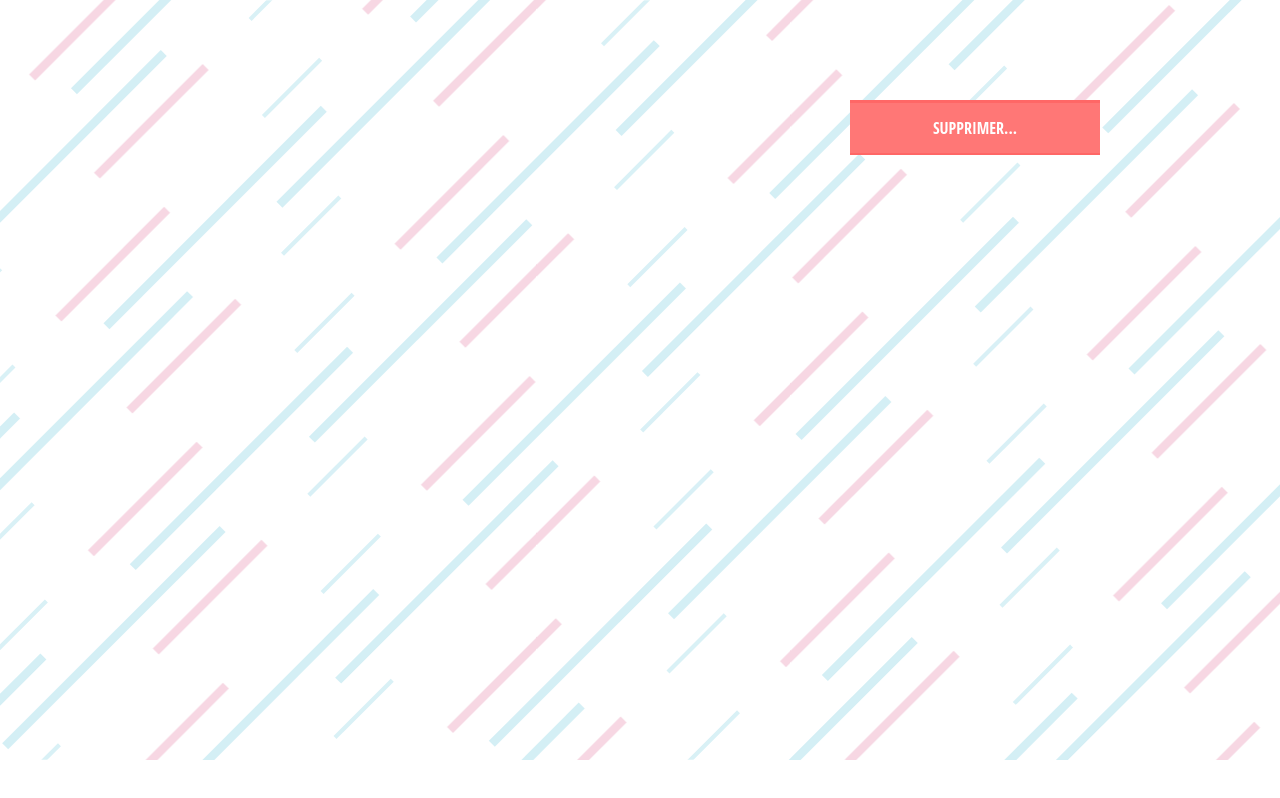
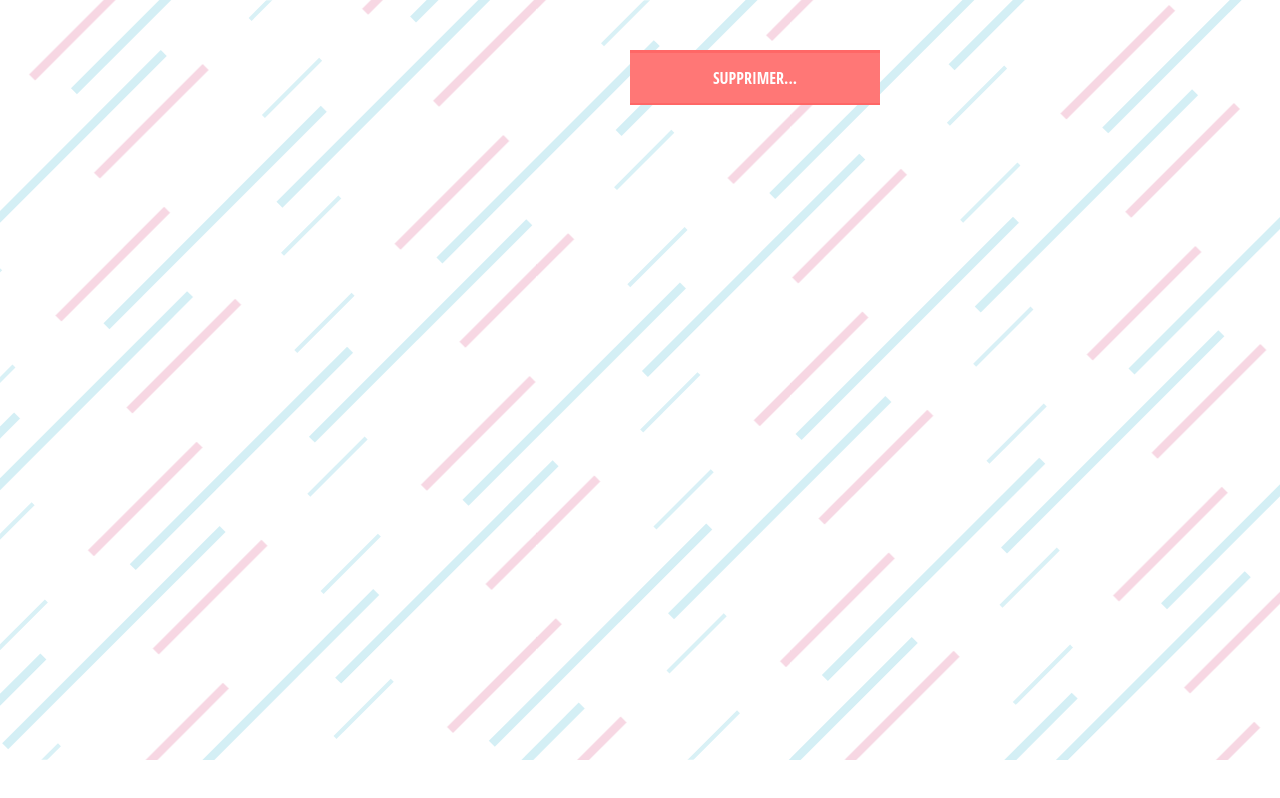
Before and after one commit to Klamin220/FenouilCefSharp, a plain HTML site: page publicites.html in a window 1280 px wide. Drawn offline with Linux system fonts and the light colour scheme.

Commit message:
Update publicites.html

```diff
--- a/publicites.html
+++ b/publicites.html
@@ -80,8 +80,8 @@ body {
 	justify-content: center;
 	align-items: center;
 	position: absolute;
-	top: 100px;
-	left: 850px;
+	top: 50px;
+	right: 400px;
 }
 
 .box-1 { background-color: #FF6766; }
```
